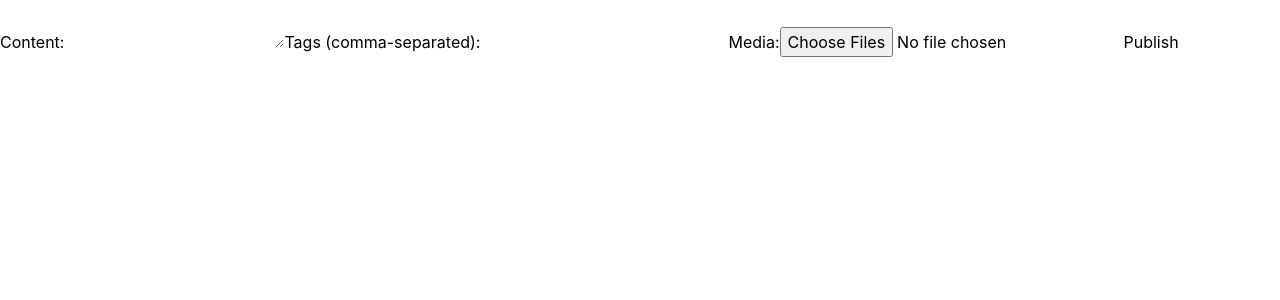
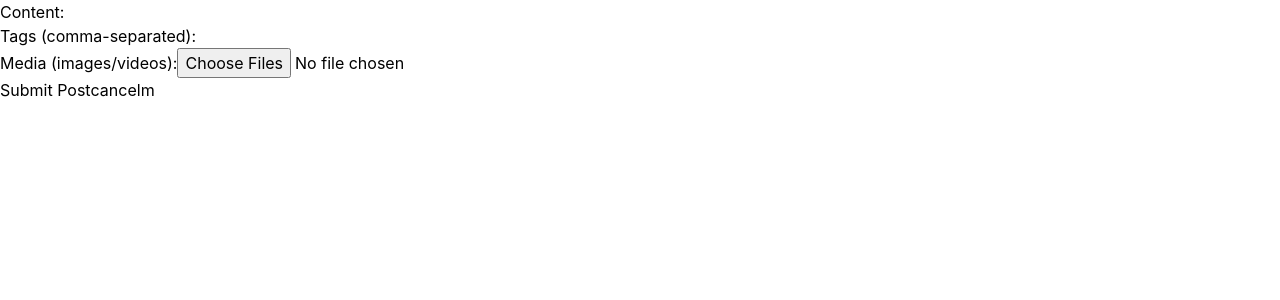
Before and after one commit to jaymeliao/CodeSpotLight, a React (Create React App) app: page /publish in a window 1280 px wide. Shown: the top 300 px of the page. Built offline with nearby package versions, Linux system fonts and the light colour scheme.

Commit message:
add seed file

```diff
--- a/package.json
+++ b/package.json
@@ -18,6 +18,7 @@
     "emoji-picker-react": "^3.5.1",
     "moment": "^2.30.1",
     "react": "^18.2.0",
+    "react-beautiful-dnd": "^13.1.1",
     "react-dom": "^18.2.0",
     "react-router-dom": "^6.22.0",
     "react-scripts": "5.0.1",
--- a/src/Components/AddPostForm/AddPostForm.jsx
+++ b/src/Components/AddPostForm/AddPostForm.jsx
@@ -1,150 +1,43 @@
-// import React, { useState, useCallback, useRef } from "react";
-// import axios from "axios";
-// const apiUrl = process.env.REACT_APP_API_URL;
-
-// function AddPostForm(props) {
-//   const [content, setContent] = useState("");
-//   const [tags, setTags] = useState("");
-//   const [mediaFiles, setMediaFiles] = useState([]);
-//   const [message, setMessage] = useState(""); // For displaying success or error messages
-//   const fileInputRef = useRef(null); // Ref for the file input
-
-//   const handleContentChange = (e) => setContent(e.target.value);
-//   const handleTagsChange = (e) => setTags(e.target.value);
-
-//   const onDrop = useCallback((acceptedFiles) => {
-//     setMediaFiles([...acceptedFiles]);
-//   }, []);
-
-//   const handleDragOver = (e) => {
-//     e.preventDefault();
-//   };
-
-//   const handleDrop = (e) => {
-//     e.preventDefault();
-//     onDrop(e.dataTransfer.files);
-//   };
-
-//   const handleFileInputChange = (e) => {
-//     onDrop(e.target.files);
-//   };
-
-//   const handleClickArea = () => {
-//     fileInputRef.current.click(); // Trigger file input click on drop area click
-//   };
-
-//   const handleSubmit = async (e) => {
-//     e.preventDefault();
-//     const formData = new FormData();
-//     formData.append("content", content);
-//     tags.split(",").forEach((tag) => formData.append("tags", tag.trim()));
-//     mediaFiles.forEach((file) => formData.append("media", file));
-//     console.log(formData)
-//     // try {
-//     //   const token = localStorage.getItem("token");
-//     //   await axios.post(`${apiUrl}/posts/new-post`, formData, {
-//     //     headers: {
-//     //       "Content-Type": "multipart/form-data",
-//     //       Authorization: `Bearer ${token}`,
-//     //     },
-//     //   });
-//     //   console.log("newPost");
-//     //   console.log(formData);
-//     //   // Handle success
-//     //   setMessage("Post published successfully!");
-//     //   // Clear the form
-//     //   setContent("");
-//     //   setTags("");
-//     //   setMediaFiles([]);
-//     // } catch (error) {
-//     //   console.error("Error uploading the post:", error);
-//     //   // Handle error
-//     //   setMessage("Failed to publish the post. Please try again.");
-//     // }
-//   };
-
-//   return (
-//     <form onSubmit={handleSubmit}>
-//       {message && <p>{message}</p>} {/* Display success/error message */}
-//       <label htmlFor="content">Content:</label>
-//       <textarea
-//         id="content"
-//         name="content"
-//         value={content}
-//         onChange={handleContentChange}
-//       />
-//       <label htmlFor="tags">Tags (comma-separated):</label>
-//       <input
-//         type="text"
-//         id="tags"
-//         name="tags"
-//         value={tags}
-//         onChange={handleTagsChange}
-//       />
-//       <div
-//         className="drop-area bg-blue-700"
-//         onDragOver={handleDragOver}
-//         onDrop={handleDrop}
-//         onClick={handleClickArea}
-//       >
-//         Drag and drop media here or click to select files
-//         <input
-//           type="file"
-//           ref={fileInputRef}
-//           onChange={handleFileInputChange}
-//           multiple
-//           style={{ display: "none" }}
-//         />
-//       </div>
-//       <button type="submit">Publish</button>
-//     </form>
-//   );
-// }
-
-// export default AddPostForm;
+import { useNavigate } from 'react-router-dom';
 import React, { useState } from 'react';
 import axios from 'axios';
 const apiUrl = process.env.REACT_APP_API_URL;
-
-const AddPostForm = () => {
+function PostForm() {
+  const navigate = useNavigate()
   const [content, setContent] = useState('');
-  // Keep tags as a comma-separated string
   const [tags, setTags] = useState('');
-  const [mediaFiles, setMediaFiles] = useState([]);
+  const [media, setMedia] = useState([]);
 
   const handleContentChange = (e) => setContent(e.target.value);
-  // Directly handle the input change without splitting here
   const handleTagsChange = (e) => setTags(e.target.value);
-  const handleFileChange = (e) => setMediaFiles(e.target.files);
+  const handleMediaChange = (e) => setMedia(e.target.files);
 
   const handleSubmit = async (e) => {
     e.preventDefault();
 
     const formData = new FormData();
     formData.append('content', content);
-    // Split and trim tags when appending to FormData
+    // Assuming tags are entered as comma-separated values, like "tag1,tag2"
     tags.split(',').forEach(tag => {
-      if (tag.trim() !== '') {
-        formData.append('tags', tag.trim());
-      }
+      if (tag.trim() !== '') formData.append('tags', tag.trim());
     });
-    Array.from(mediaFiles).forEach(file => formData.append('media', file));
+    // Add media files to formData
+    Array.from(media).forEach(file => {
+      formData.append('media', file);
+    });
 
     try {
-        const token = localStorage.getItem("token");
+
+      const token = localStorage.getItem("token");
       const response = await axios.post(`${apiUrl}/posts/new-post`, formData, {
         headers: {
           'Content-Type': 'multipart/form-data',
           Authorization: `Bearer ${token}`,
         },
       });
-
       console.log(response.data);
-      // Reset the form on successful submission
-      setContent('');
-      setTags('');
-      setMediaFiles([]);
       alert('Post added successfully!');
+      navigate("/")
     } catch (error) {
       console.error('Error uploading the post:', error);
       alert('Failed to add the post. Please try again.');
@@ -153,18 +46,37 @@ const AddPostForm = () => {
 
   return (
     <form onSubmit={handleSubmit}>
-      <label htmlFor="content">Content:</label>
-      <textarea id="content" name="content" value={content} onChange={handleContentChange} />
-
-      <label htmlFor="tags">Tags (comma-separated):</label>
-      <input type="text" id="tags" name="tags" value={tags} onChange={handleTagsChange} />
-
-      <label htmlFor="media">Media:</label>
-      <input type="file" id="media" name="media" onChange={handleFileChange} multiple />
-
-      <button type="submit">Publish</button>
+      <div>
+        <label htmlFor="content">Content:</label>
+        <input
+          type="text"
+          id="content"
+          value={content}
+          onChange={handleContentChange}
+        />
+      </div>
+      <div>
+        <label htmlFor="tags">Tags (comma-separated):</label>
+        <input
+          type="text"
+          id="tags"
+          value={tags}
+          onChange={handleTagsChange}
+        />
+      </div>
+      <div>
+        <label htmlFor="media">Media (images/videos):</label>
+        <input
+          type="file"
+          id="media"
+          multiple
+          onChange={handleMediaChange}
+        />
+      </div>
+      <button type="submit">Submit Post</button>
+      <button onClick={()=>navigate("/")}>cancelm</button>
     </form>
   );
-};
+}
 
-export default AddPostForm;
+export default PostForm;
--- a/src/Components/PostCard/PostCard.jsx
+++ b/src/Components/PostCard/PostCard.jsx
@@ -4,6 +4,7 @@ import CommentSection from "../CommentSection/CommentSection";
 const blankProfile = process.env.PUBLIC_URL + "/images/blank-profile.png";
 const apiUrl = process.env.REACT_APP_API_URL;
 const profileImageAssetUrl = process.env.REACT_APP_Profile_Image_Folder;
+const postMediaAssetAssetUrl = process.env.REACT_APP_Post_Media_Folder;
 const PostCard = ({ post }) => {
   const postRef = useRef(null); // Create a ref for the post
 
@@ -13,7 +14,7 @@ const PostCard = ({ post }) => {
     if (media.media_type === "image") {
       return (
         <img
-          src={media.media_url}
+          src={`${apiUrl}/${postMediaAssetAssetUrl}/${media.media_url}`}
           alt="Post media"
           style={{ width: "100%", height: "20vw", objectFit: "cover" }}
         />
@@ -27,9 +28,18 @@ const PostCard = ({ post }) => {
           muted
           loop
         >
-          <source src={media.media_url} type="video/mp4" />
-          <source src={media.media_url} type="video/ogg" />
-          <source src="path_to_your_video.webm" type="video/webm" />
+          <source
+            src={`${apiUrl}/${postMediaAssetAssetUrl}/${media.media_url}`}
+            type="video/mp4"
+          />
+          <source
+            src={`${apiUrl}/${postMediaAssetAssetUrl}/${media.media_url}`}
+            type="video/ogg"
+          />
+          <source
+            src={`${apiUrl}/${postMediaAssetAssetUrl}/${media.media_url}`}
+            type="video/webm"
+          />
           Your browser does not support the video tag.
         </video>
       );
@@ -68,7 +78,6 @@ const PostCard = ({ post }) => {
           <p className="text-sm text-gray-500">@{post.authorUsername}</p>
         </div>
 
-
         <div className="ml-auto hidden md:flex flex-col">
           <p className="text-xs text-gray-700">
             Created : {formatDate(post.created_at)}
@@ -89,7 +98,7 @@ const PostCard = ({ post }) => {
           Comments ({post.comments.length})
         </button>
       </div>
-      {showComments && <CommentSection post={post} postRef={postRef}/>}
+      {showComments && <CommentSection post={post} postRef={postRef} />}
     </article>
   );
 };
--- a/src/Pages/HomePage/HomePage.jsx
+++ b/src/Pages/HomePage/HomePage.jsx
@@ -53,7 +53,7 @@ function HomePage({ user, handleLogout, setUser }) {
   };
 
   const handleSubmit = async (e) => {
-    e.preventDefault();
+    //e.preventDefault(); i should uncomment this !!
     const updatedFormData = new FormData();
     Object.keys(formData).forEach((key) => {
       if (formData[key] !== null && formData[key] !== user[key]) {
```
Also changed, not shown: 1 other file (tests, documents, lock files or other folders).
